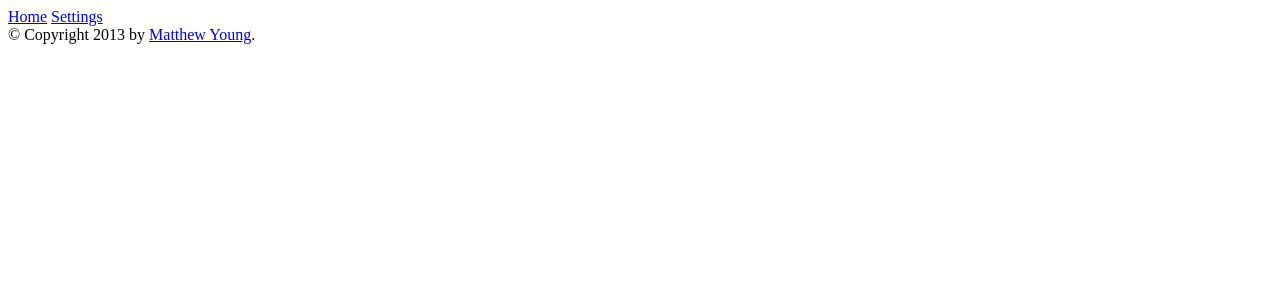
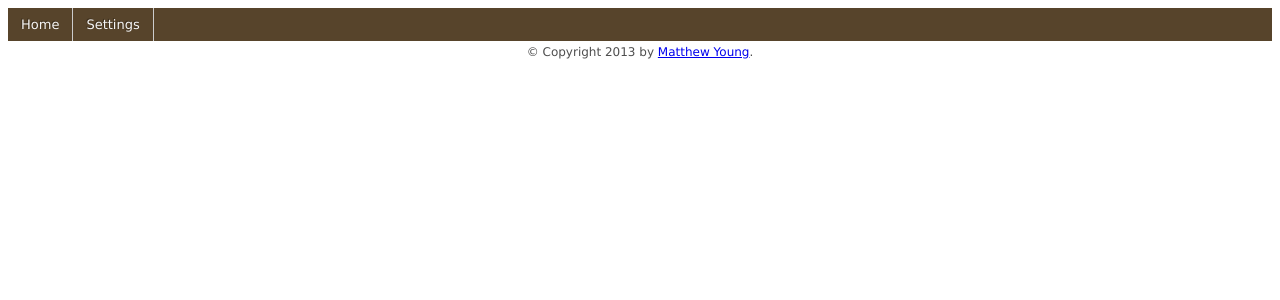
Before and after one commit to constantAmateur/WebGlacier, a Flask app: template WebGlacier/templates/base.html in a window 1280 px wide. Shown: the top 300 px of the page. Run offline with Flask 2, Linux system fonts and the light colour scheme; the template is opened without the code that fills it, so the values that code supplies are empty; parts of the project's set-up code (start-up, migrations or seed data) failed here and were passed over.

Commit message:
Added some css to make it look less like a dogs taint.  Fixed the referres so they go somewhere vaguely sensible rather than to main all the time.

```diff
--- a/WebGlacier/static/css.css
+++ b/WebGlacier/static/css.css
@@ -1,4 +1,125 @@
-table
-{
-table-layout:fixed;
+h1 {
+  text-align: left;
+  font-size: 19px;
+  line-height: 20px;
+  font-weight: 400;
+  padding-bottom: 4px;
+  margin-bottom: 12px;
+  border-bottom: 1px solid #4e4e4e;
 }
+h1 a {
+  text-decoration:none;
+}
+
+h2 {
+  font-size:18px;
+  font-weight:700;
+}
+
+body {
+  color: #000;
+  font-family: 'Verdana', 'Helvetica', 'Sans-serif', 'sans';
+  font-size: 12px;
+}
+
+#header{
+  width: 100%;
+  text-align: center;
+  padding-bottom: 30px;
+  color: #4e4e4e;
+  line-height: 1.4em;
+}
+#mainMenu{
+  background-color: #57442B;
+  color: #F5F5F5;
+  width: 100%;
+  margin: 0;
+  padding: 0;
+  float: left;
+  line-height: 1em;
+  list-style: none;
+  font-size: 13px;
+}
+
+#mainMenu li{
+  background: #57442B;
+  float: left;
+  position: relative;
+}
+#mainMenu a, #mainMenu a:visited {
+  color: #F5F5F5;
+  border-right: 1px solid #ccc;
+  padding: .75em 1em;
+  text-decoration: none;
+  display: block;
+  position: relative;
+}
+#mainMenu li a {
+  text-shadow: -1px -1px 0 rgba(0,0,0,0.3);
+}
+
+#header_options{
+  background-color: #efefef;
+  padding: 10px;
+  border: 1px solid #DFDEDE;
+  margin: 10px;
+}
+
+#footer{
+  width: 100%;
+  text-align: center;
+  padding-top: 5px;
+  padding-bottom: 5px;
+  border-top: 1px solid #b3b3b3;
+  color: #4e4e4e;
+  line-height: 1.4em;
+}
+
+.archiveTable, .jobTable, .vaultTable {
+  width: 100%;
+  margin-left: auto;
+  margin-right: auto;
+}
+
+.archiveTable th , .jobTable th, .vaultTable th{
+    padding: 3px;
+    font-weight: 700;
+    background-color: #333;
+    color: #FFF;
+    text-shadow: -1px -1px 0 rgba(0,0,0,0.3);
+}
+
+tr.archived{
+  background-color: #BEDEED;
+  padding: 2px;
+}
+
+tr.cached{
+  background-color: #C3E3C8;
+  padding: 2px;
+}
+
+tr.pending{
+  background-color: #FFDA8A;
+  padding: 2px;
+}
+
+tr.complete{
+  background-color: #FFB0B0;
+  padding: 2px;
+}
+
+tr.failed{
+  background-color: rgb(255,3,3);
+  padding: 2px;
+}
+
+tr.even{
+  background-color: #DEDEDE;
+  color: #000000;
+}
+
+tr.odd{
+  background-color: #A7A7A7;
+  color: #000000;
+}
--- a/WebGlacier/templates/base.html
+++ b/WebGlacier/templates/base.html
@@ -3,23 +3,29 @@
 <head>
   {% block head %}
   <title>{% block title%}{% endblock %} - WebGlacier</title>
-    <link rel='stylesheet' type='text/css' href='../static/css.css' />
+    <link rel='stylesheet' type='text/css' href='/static/css.css' />
   {% endblock %}
 </head>
 <body>
   <div id="header">
     {% block header %}
-    <a href="/glacier/">Home</a>
-    <a href="/glacier/settings/">Settings</a>
+      <ul id="mainMenu">
+        <li>
+          <a href="/glacier/">Home</a>
+        </li>
+        <li>
+          <a href="/glacier/settings/">Settings</a>
+        </li>
+      </ul>
     {% endblock %}
   </div>
   <div id="content">
     {% block body %}
     {% endblock %}
   </div>
-  <div id='footer'>
+  <div id="footer">
     {% block footer %}
-    &copy; Copyright 2013 by <a href="http://example.com/">Matthew Young</a>.
+    &copy; Copyright 2013 by <a href="https://github.com/constantAmateur/WebGlacier/">Matthew Young</a>.
     {% endblock %}
   </div>
 </body>
--- a/WebGlacier/templates/main.html
+++ b/WebGlacier/templates/main.html
@@ -4,6 +4,7 @@
 {% block body %}
   <h1> Vaults in region {{rnom}} </h1>
   {# <a href='action/getvaults'>Get vaults from server</a> #}
+  <div id="header_options">
     <table>
       <tr>
         <td>
@@ -44,6 +45,7 @@
     </div>
     </tr>
     </table>
+  </div>
 
   {{ list_vaults(vaults) }}
 {% endblock %}
--- a/WebGlacier/templates/vault.html
+++ b/WebGlacier/templates/vault.html
@@ -3,6 +3,7 @@
 {% block title %} {{vault.name}} {% endblock %}
 {% block body %}
   <h1> {{ vault.name }}</h1>
+  <div id="header_options">
     <table>
       <tr>
         <form action="/glacier/" id="vault_select">
@@ -39,6 +40,7 @@
     {% else %}
       <h3> <a href="action/getinventory">Load archive data from server</a></h3>
       {% endif %}#}
+  </div>
 
   {{ list_vault_contents(vault) }}
 {% endblock %}
```
Also changed, not shown: WebGlacier/templates/macros.html (+23 -22 lines), WebGlacier/vault_methods.py (+6 -6 lines). Lines whose indentation alone changed are shown as unchanged.
